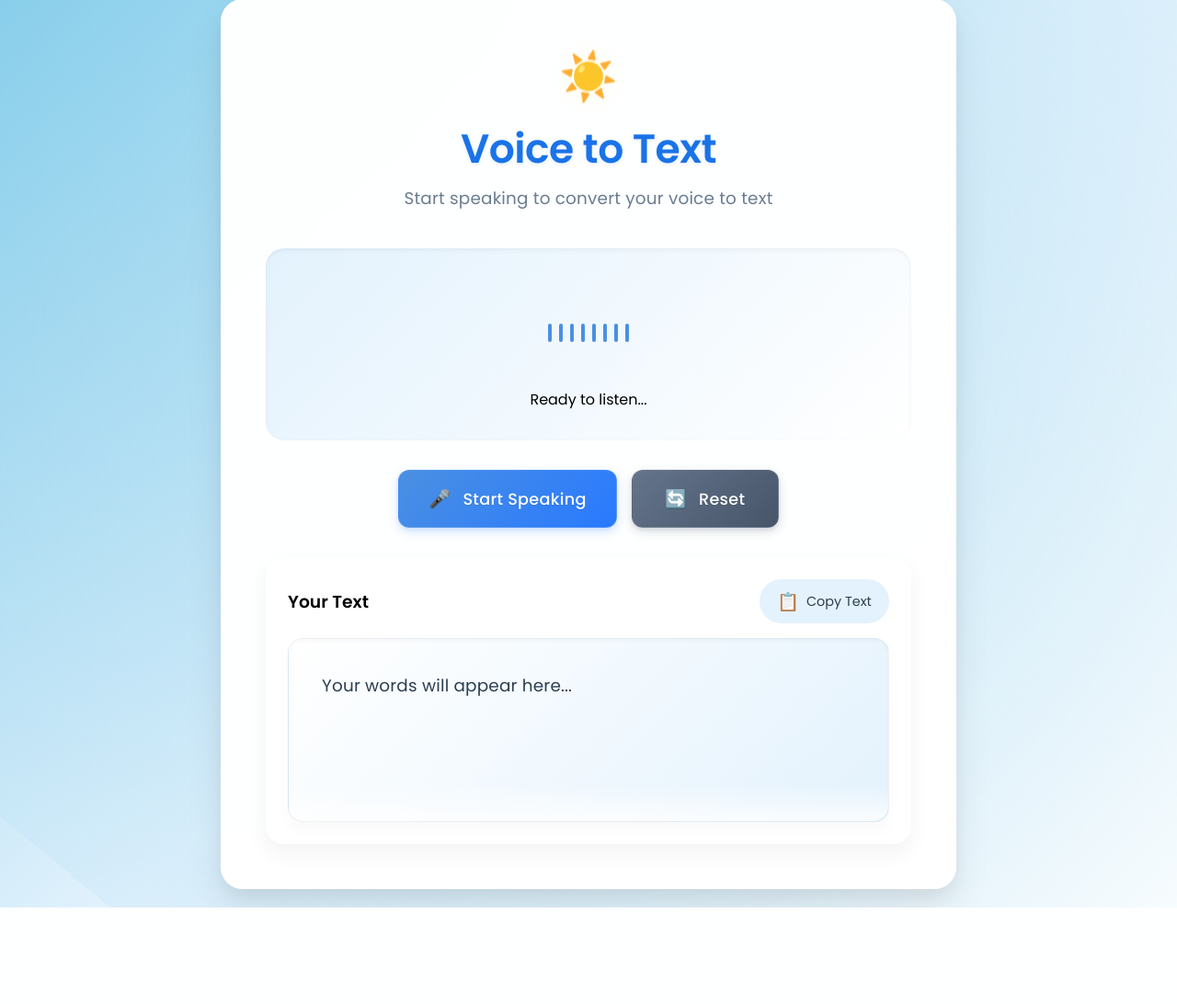
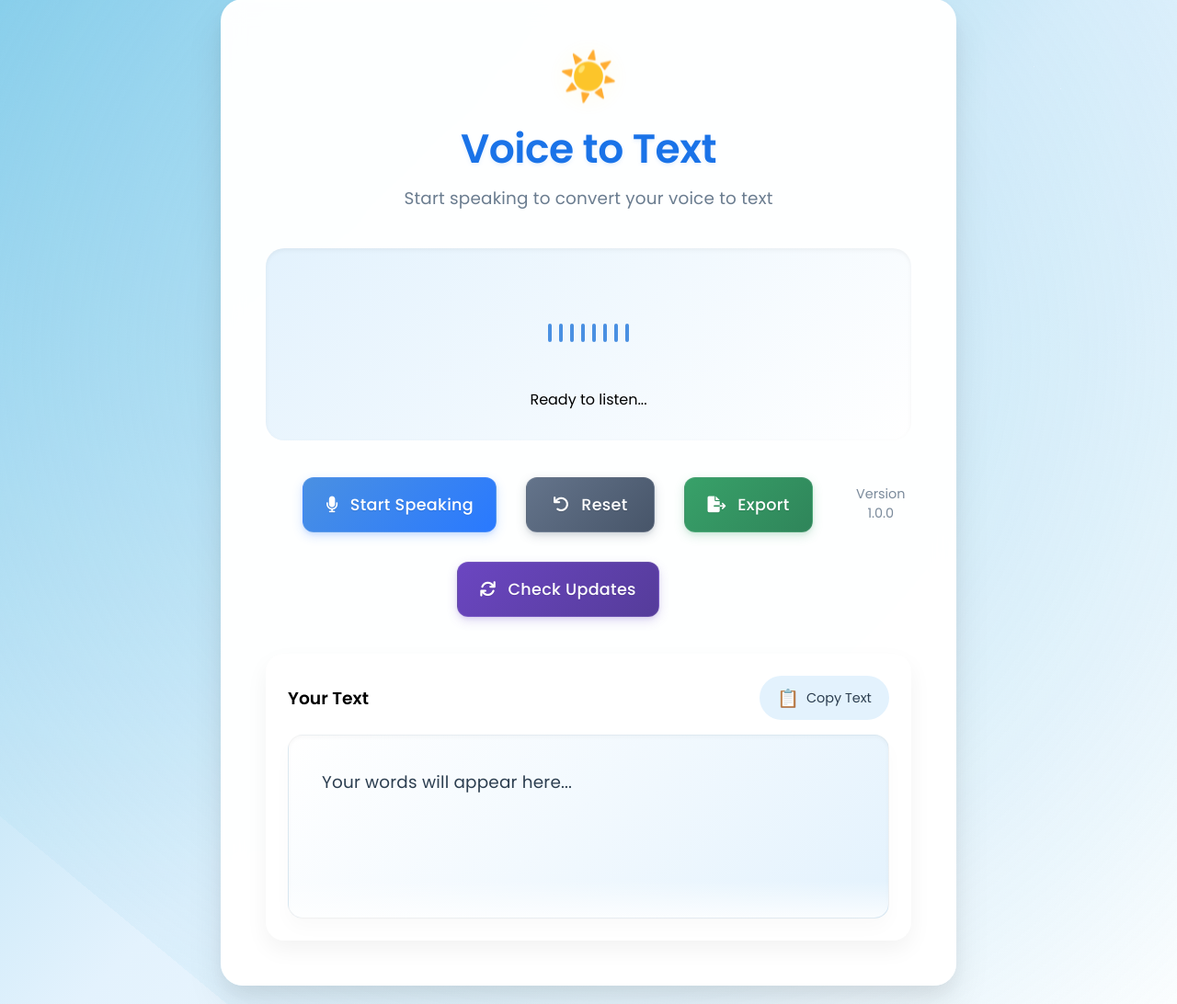
Before and after one commit to PRATHVI9607/speechToText, a Flask app: page / in a window 1280 px wide. Shown: the part 21-1113 px from the top of the page at 92% size. Before the commit the page ends 1008 px from the top, so only its background shows below. Run offline with Flask 3, Linux system fonts and the light colour scheme.

Commit message:
Add auto-update system, export feature, and version tracking

```diff
--- a/app.py
+++ b/app.py
@@ -1,18 +1,56 @@
-from flask import Flask, render_template, jsonify
+from flask import Flask, render_template, jsonify, request
 import os
+import json
+from datetime import datetime
 
 app = Flask(__name__)
 
+# Store version info
+VERSION = "1.0.0"
+
 @app.route('/')
 def home():
-    return render_template('index.html')
+    return render_template('index.html', version=VERSION)
 
 @app.route('/health')
 def health():
     return jsonify({
         'status': 'ok',
-        'message': 'Speech to text service is running'
+        'message': 'Speech to text service is running',
+        'version': VERSION,
+        'timestamp': datetime.now().isoformat()
     })
+
+@app.route('/check_update')
+def check_update():
+    from update_checker import check_for_updates
+    check_for_updates()
+    return '', 204
+
+@app.route('/export', methods=['POST'])
+def export_text():
+    try:
+        data = request.get_json()
+        text = data.get('text', '')
+        filename = f"speech_text_{datetime.now().strftime('%Y%m%d_%H%M%S')}.txt"
+
+        # Save in user's documents folder
+        docs_path = os.path.expanduser('~/Documents/SpeechToText')
+        os.makedirs(docs_path, exist_ok=True)
+
+        with open(os.path.join(docs_path, filename), 'w', encoding='utf-8') as f:
+            f.write(text)
+
+        return jsonify({
+            'success': True,
+            'filename': filename,
+            'path': docs_path
+        })
+    except Exception as e:
+        return jsonify({
+            'success': False,
+            'error': str(e)
+        }), 500
 
 if __name__ == '__main__':
     app.run(debug=True, host='0.0.0.0', port=5000)
--- a/static/script.js
+++ b/static/script.js
@@ -1,6 +1,8 @@
 document.addEventListener('DOMContentLoaded', () => {
     const startButton = document.getElementById('startButton');
     const resetButton = document.getElementById('resetButton');
+    const exportButton = document.getElementById('exportButton');
+    const checkUpdateButton = document.getElementById('checkUpdateButton');
     const copyButton = document.getElementById('copyButton');
     const output = document.getElementById('output');
     const musicBox = document.querySelector('.music-box');
@@ -162,11 +164,38 @@
         }
     });
 
-    resetButton.addEventListener('click', () => {
+        resetButton.addEventListener('click', () => {
+        output.textContent = '';
         transcriptHistory = '';
-        output.textContent = 'Your words will appear here...';
-        resetButton.classList.add('active');
-        setTimeout(() => resetButton.classList.remove('active'), 200);
+    });
+
+    exportButton.addEventListener('click', async () => {
+        try {
+            const response = await fetch('/export', {
+                method: 'POST',
+                headers: {
+                    'Content-Type': 'application/json',
+                },
+                body: JSON.stringify({
+                    text: output.textContent
+                })
+            });
+
+            const data = await response.json();
+            if (data.success) {
+                alert(`Text exported successfully!
+Saved to: ${data.path}\${data.filename}`);
+            } else {
+                alert('Failed to export text: ' + data.error);
+            }
+        } catch (error) {
+            alert('Failed to export text: ' + error.message);
+        }
+    });
+
+    checkUpdateButton.addEventListener('click', () => {
+        fetch('/check_update')
+            .catch(error => console.error('Failed to check for updates:', error));
     });
 
     copyButton.addEventListener('click', () => {
--- a/static/style.css
+++ b/static/style.css
@@ -231,8 +231,8 @@
 }
 
 .control-btn {
-    min-width: 160px;
-    padding: 1rem 2rem;
+    min-width: 140px;
+    padding: 1rem 1.5rem;
     border: none;
     border-radius: 12px;
     font-size: 1.1rem;
@@ -247,6 +247,7 @@
     overflow: hidden;
     letter-spacing: 0.3px;
     text-shadow: 0 1px 1px rgba(0, 0, 0, 0.1);
+    margin: 0.5rem;
 }
 
 .primary-btn {
@@ -281,6 +282,48 @@
         0 6px 16px rgba(71, 85, 105, 0.25),
         0 4px 8px rgba(71, 85, 105, 0.15);
     background: linear-gradient(135deg, #728399 0%, #526171 100%);
+}
+
+.export-btn {
+    background: linear-gradient(135deg, #38A169 0%, #2F855A 100%);
+    color: white;
+    box-shadow:
+        0 4px 12px rgba(56, 161, 105, 0.2),
+        0 2px 4px rgba(56, 161, 105, 0.1);
+    border: 1px solid rgba(255, 255, 255, 0.1);
+}
+
+.export-btn:hover {
+    transform: translateY(-2px);
+    box-shadow:
+        0 6px 16px rgba(56, 161, 105, 0.25),
+        0 4px 8px rgba(56, 161, 105, 0.15);
+    background: linear-gradient(135deg, #48BB78 0%, #38A169 100%);
+}
+
+.update-btn {
+    background: linear-gradient(135deg, #6B46C1 0%, #553C9A 100%);
+    color: white;
+    box-shadow:
+        0 4px 12px rgba(107, 70, 193, 0.2),
+        0 2px 4px rgba(107, 70, 193, 0.1);
+    border: 1px solid rgba(255, 255, 255, 0.1);
+}
+
+.update-btn:hover {
+    transform: translateY(-2px);
+    box-shadow:
+        0 6px 16px rgba(107, 70, 193, 0.25),
+        0 4px 8px rgba(107, 70, 193, 0.15);
+    background: linear-gradient(135deg, #805AD5 0%, #6B46C1 100%);
+}
+
+.version-info {
+    text-align: center;
+    color: var(--text-light);
+    font-size: 0.9rem;
+    margin-top: 1rem;
+    opacity: 0.8;
 }
 
 .control-btn::before {
--- a/templates/index.html
+++ b/templates/index.html
@@ -6,6 +6,7 @@
     <title>Voice to Text - Modern Theme</title>
     <link rel="stylesheet" href="{{ url_for('static', filename='style.css') }}">
     <link href="https://fonts.googleapis.com/css2?family=Poppins:wght@300;400;500;600&display=swap" rel="stylesheet">
+    <link rel="stylesheet" href="https://cdnjs.cloudflare.com/ajax/libs/font-awesome/6.0.0/css/all.min.css">
 </head>
 <body>
     <div class="morning-rays"></div>
@@ -40,14 +41,23 @@
             <div class="controls-container">
                 <div class="controls">
                     <button id="startButton" class="control-btn primary-btn">
-                        <span class="btn-icon">🎤</span>
+                        <i class="fas fa-microphone"></i>
                         <span class="btn-text">Start Speaking</span>
                     </button>
                     <button id="resetButton" class="control-btn reset-btn">
-                        <span class="btn-icon">🔄</span>
+                        <i class="fas fa-undo"></i>
                         <span class="btn-text">Reset</span>
                     </button>
+                    <button id="exportButton" class="control-btn export-btn">
+                        <i class="fas fa-file-export"></i>
+                        <span class="btn-text">Export</span>
+                    </button>
+                    <button id="checkUpdateButton" class="control-btn update-btn">
+                        <i class="fas fa-sync"></i>
+                        <span class="btn-text">Check Updates</span>
+                    </button>
                 </div>
+                <div class="version-info">Version {{ version }}</div>
             </div>
 
             <div class="output-container">
```
Also changed, not shown: launcher.py (+9 -1 lines), update_checker.py (added, +45 -0 lines), version.json (added, +10 -0 lines), 1 other file.
